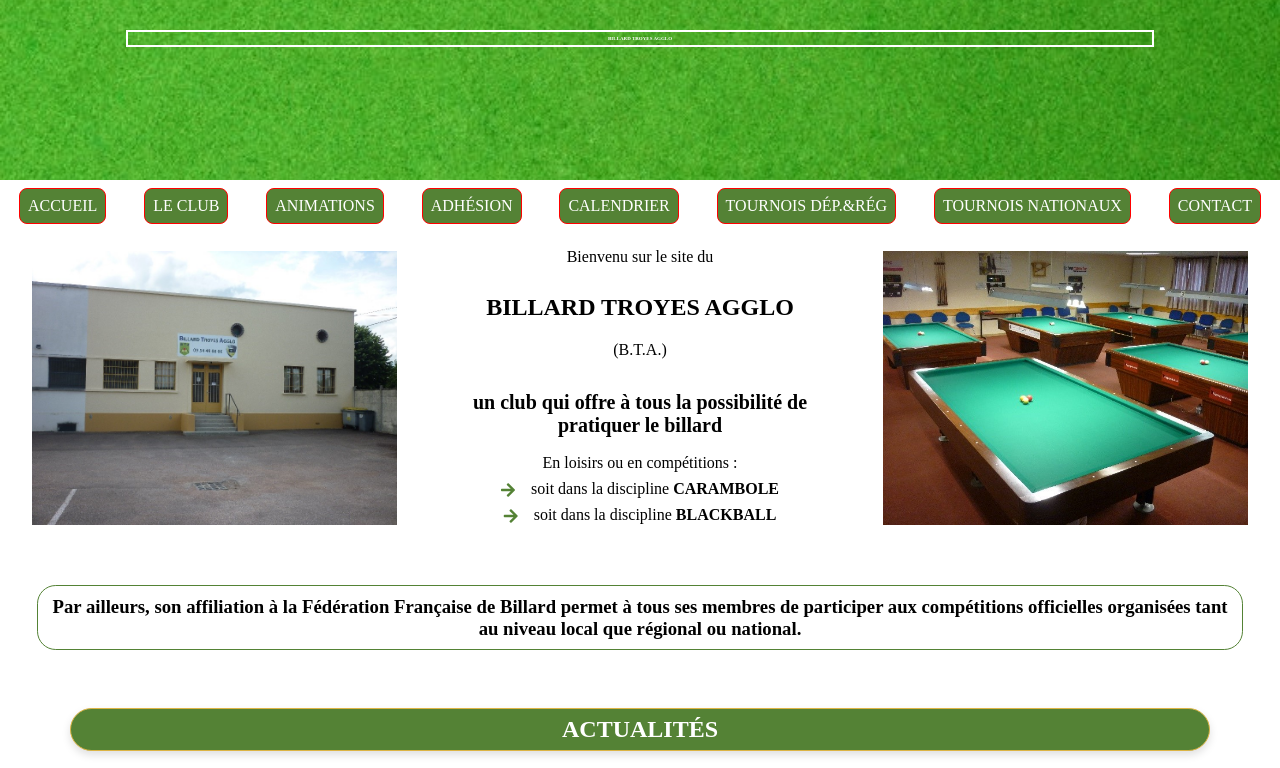
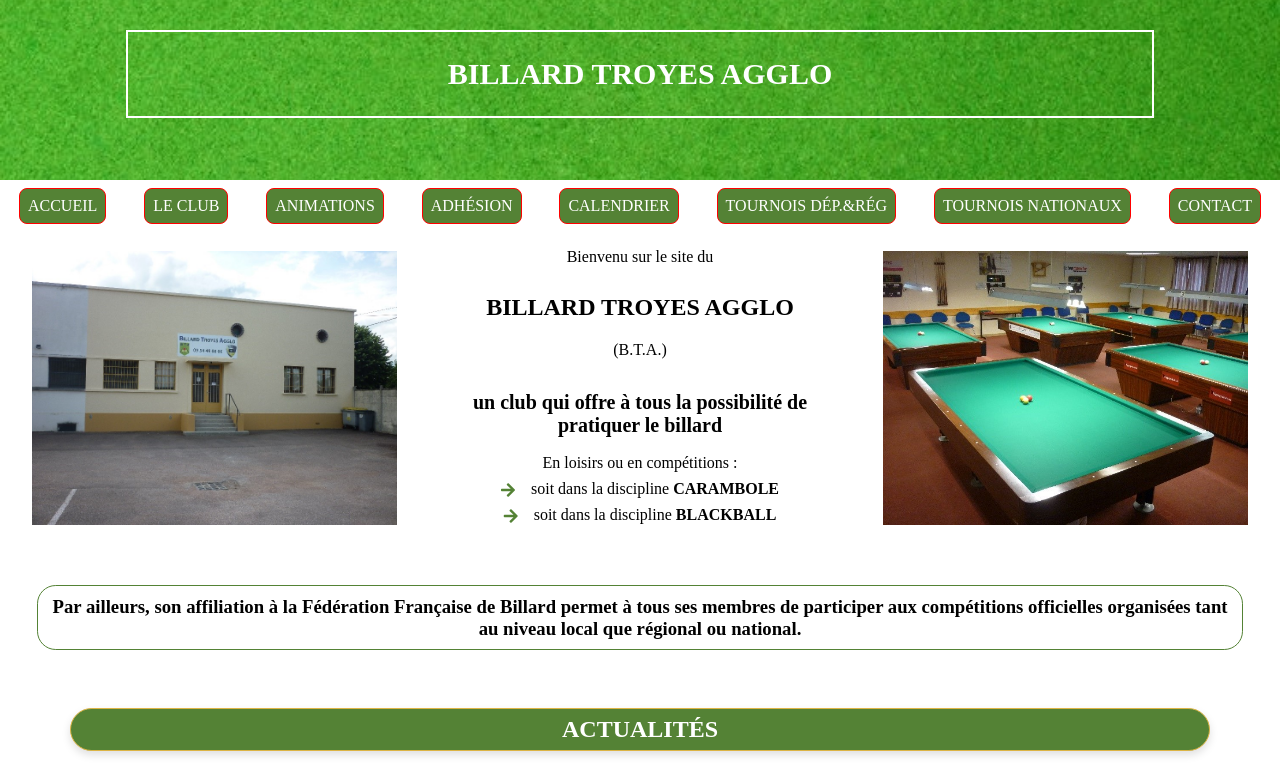
Before and after one commit to fredt-OP/PROJECT_BTA, a website: page index.html in a window 1280 px wide. Shown: the top 768 px of the page. Drawn offline with Linux system fonts and the light colour scheme; a web font is replaced by a local one.

Commit message:
Commit_Accueil2

```diff
--- a/sass/style.scss
+++ b/sass/style.scss
@@ -269,17 +269,6 @@
     }
 }
 @media screen and (min-width: 900px) {
-    body {
-
-
-        header {
-            .title {
-                h2 {
-                font-size: 5px;
-
-            }
-        }
-    }
     main {
         .title{
             display:flex;
@@ -334,7 +323,7 @@
         }
     }
 }
-}
+
 
 
 footer {
```
Also changed, not shown: public/css/style.css, 1 other file.
